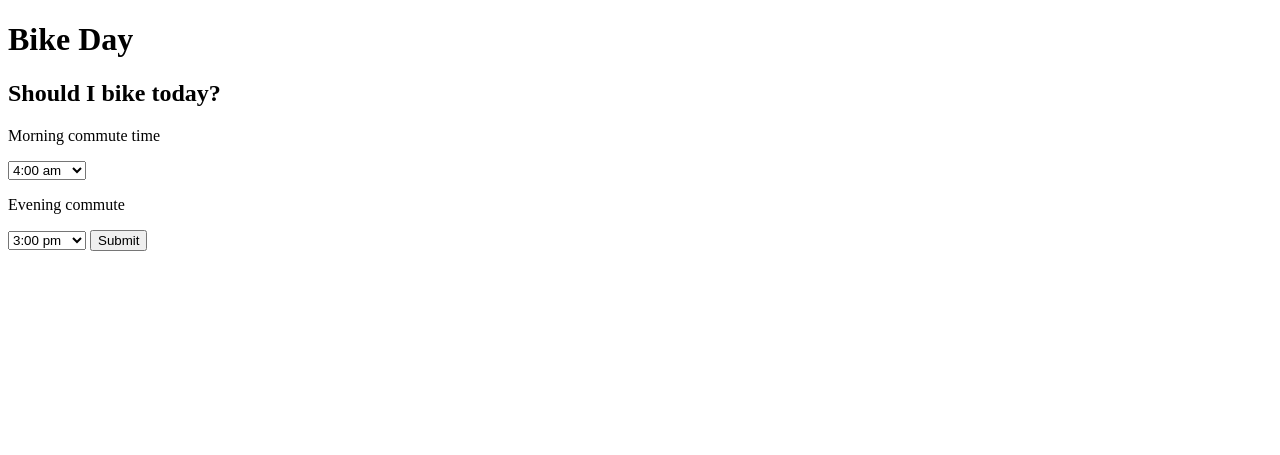
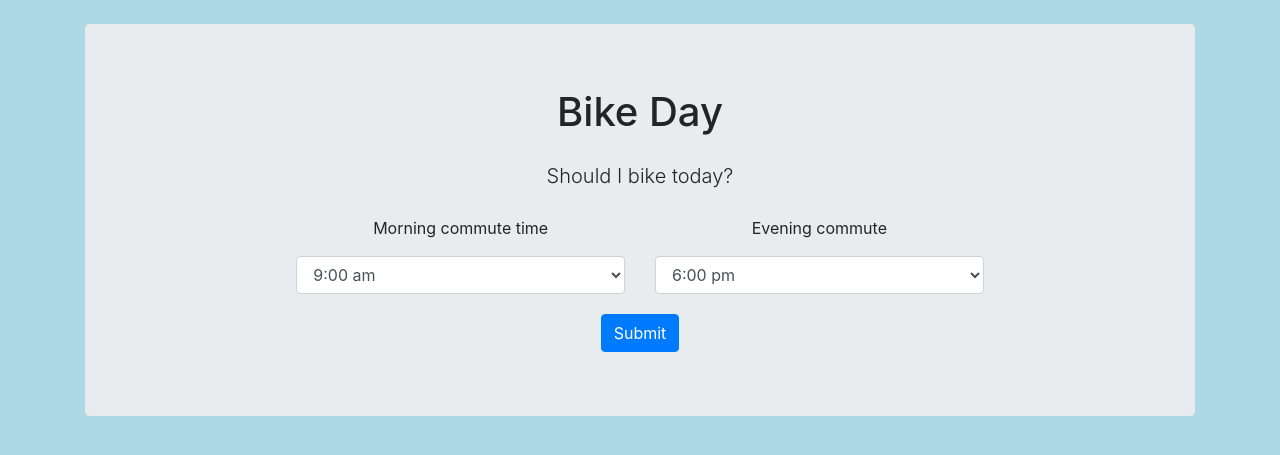
Before and after one commit to leskat47/bike_day, a Flask app: page / in a window 1280 px wide. Shown: the top 455 px of the page. Run offline with Flask 2, Linux system fonts and the light colour scheme; some libraries are stand-ins or nearby versions.

Commit message:
Cosmetics

```diff
--- /dev/null
+++ b/static/styles.css
@@ -0,0 +1,17 @@
+body {
+  background-color: lightblue;
+}
+
+.jumbotron {
+  text-align: center;
+  align-items: center;
+}
+
+.row {
+  padding-bottom: 20px;
+  text-align: center;
+}
+.content-block {
+  display: inline-block;
+  padding: 20px;
+}
--- a/templates/base.html
+++ b/templates/base.html
@@ -3,10 +3,21 @@
   <head>
     <meta charset="utf-8">
     <title></title>
+    <link rel="stylesheet" href="https://maxcdn.bootstrapcdn.com/bootstrap/4.0.0/css/bootstrap.min.css"
+     integrity="sha384-Gn5384xqQ1aoWXA+058RXPxPg6fy4IWvTNh0E263XmFcJlSAwiGgFAW/dAiS6JXm" crossorigin="anonymous">
+    <link rel="stylesheet" href="/static/styles.css">
   </head>
   <body>
-    <h1>Bike Day</h1>
-    {% block content%}
-    {% endblock %}
+    <br>
+    <div class="container">
+    <div class="jumbotron text-center">
+        <h1 class="jumbotron-heading">Bike Day</h1>
+
+        <div class="row">
+        </div>
+        {% block content%}
+        {% endblock %}
+      </div>
+    </div>
   </body>
 </html>
--- a/templates/homepage.html
+++ b/templates/homepage.html
@@ -1,27 +1,33 @@
 {% extends 'base.html' %}
 
 {% block content %}
-    <div class="jumbotron">
-      <h2>Should I bike today?</h2>
+<h2 class="lead">Should I bike today?</h2>
+    <div class="row text-center">
+
+    </div>
     <form id="search" action="/get-weather">
+    <div class="row">
+        <div class="col-4 offset-2">
           <p>Morning commute time</p>
-        <select name="morning">
+          <select name="morning" class="form-control">
             <option value="4">4:00 am</option>
             <option value="5">5:00 am</option>
             <option value="6">6:00 am</option>
             <option value="7">7:00 am</option>
             <option value="8">8:00 am</option>
-          <option value="9" default>9:00 am</option>
+            <option value="9" selected="selected">9:00 am</option>
             <option value="10">10:00 am</option>
             <option value="11">11:00 am</option>
             <option value="12">Noon</option>
           </select>
+        </div>
+        <div class="col-4">
           <p>Evening commute</p>
-        <select name="evening">
+          <select name="evening" class="form-control">
             <option value="3">3:00 pm</option>
             <option value="4">4:00 pm</option>
             <option value="5">5:00 pm</option>
-          <option value="6" default>6:00 pm</option>
+            <option value="6" selected="selected">6:00 pm</option>
             <option value="7">7:00 pm</option>
             <option value="8">8:00 pm</option>
             <option value="9">9:00 pm</option>
@@ -29,15 +35,14 @@
             <option value="11">11:00 pm</option>
             <option value="12">Noon</option>
           </select>
-
+        </div>
+      </div>
         <input type="text" id="lat" name="lat" hidden>
         <input type="text" id="lon" name="lon" hidden>
 
-        <button type="submit" name="button">Submit</button>
+        <button type="submit" class="btn btn-primary" name="button">Submit</button>
+
   </form>
-
-
-    </div>
     <script
         src="https://code.jquery.com/jquery-3.3.1.js"
         integrity="sha256-2Kok7MbOyxpgUVvAk/HJ2jigOSYS2auK4Pfzbm7uH60="
@@ -57,6 +62,7 @@
         $("#lon").val(position.coords.longitude);
     }
     getLocation();
+    console.log("lat")
     // $("#search").on("submit", function(evt){
     //   evt.preventDefault()
     //   if ($("#lat").val() && $("#lon").val()) {
```
Also changed, not shown: templates/recommend.html (+10 -3 lines). Lines whose indentation alone changed are shown as unchanged.
